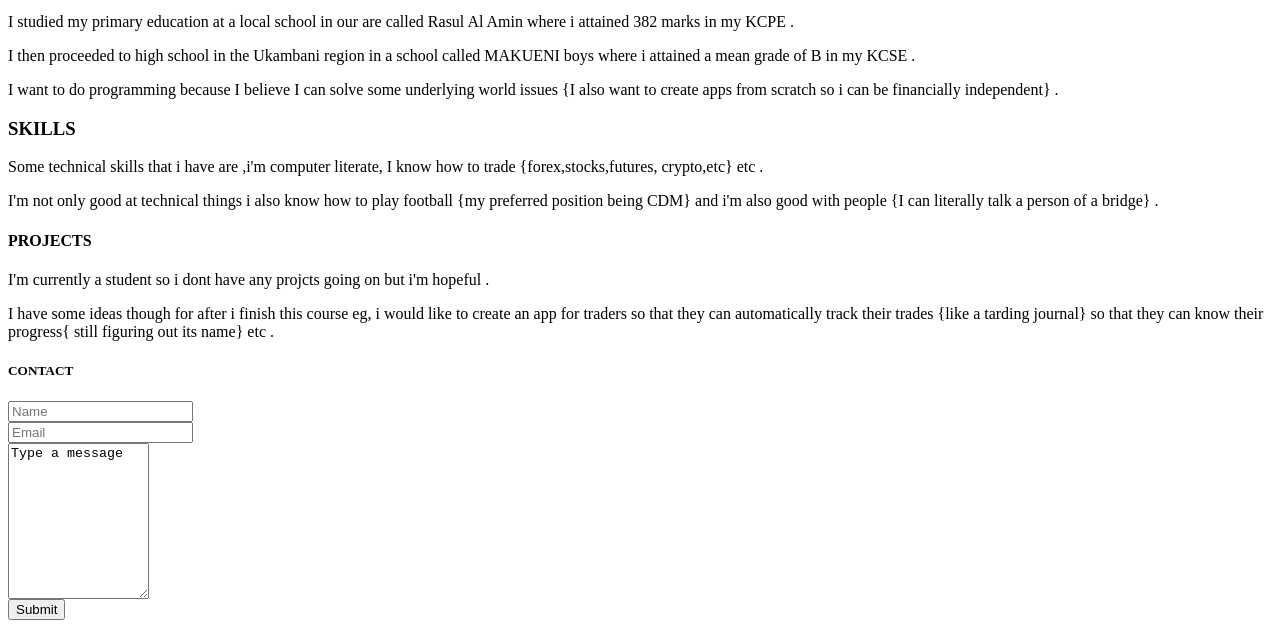
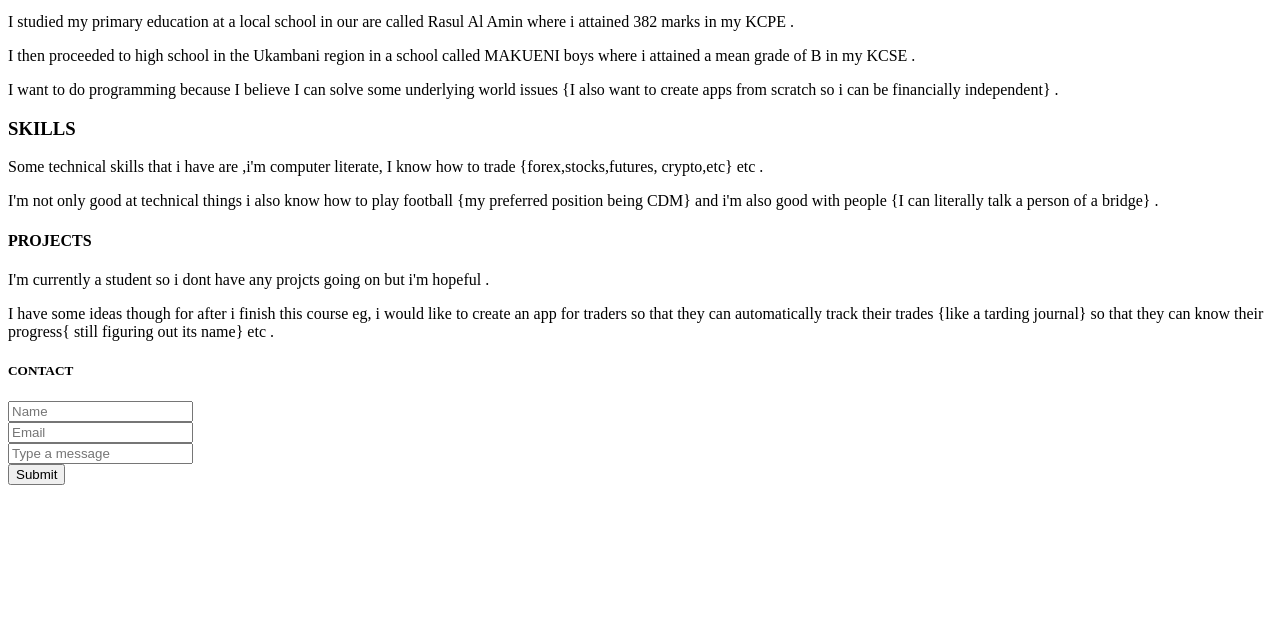
Before and after one commit to imranahmed-ctrl/bruno, a plain HTML site: page index.html in a window 1280 px wide. Shown: the part 763-1399 px from the top of the page. After the commit the page ends 1264 px from the top, so only its background shows below. Drawn offline with Linux system fonts and the light colour scheme.

Commit message:
fixed the contact form

```diff
--- a/index.html
+++ b/index.html
@@ -34,7 +34,7 @@
                 <br>
                 <input type="email" name="email" id="email"placeholder="Email">
                 <br>
-                <textarea name="Type a message" id="" cols="15" rows="10">Type a message</textarea>
+                <input type="text" name="type a message" placeholder="Type a message">
                 <br>
                 <input type="button" value="Submit">
                 <br>
```
Also changed, not shown: 1 other file.
